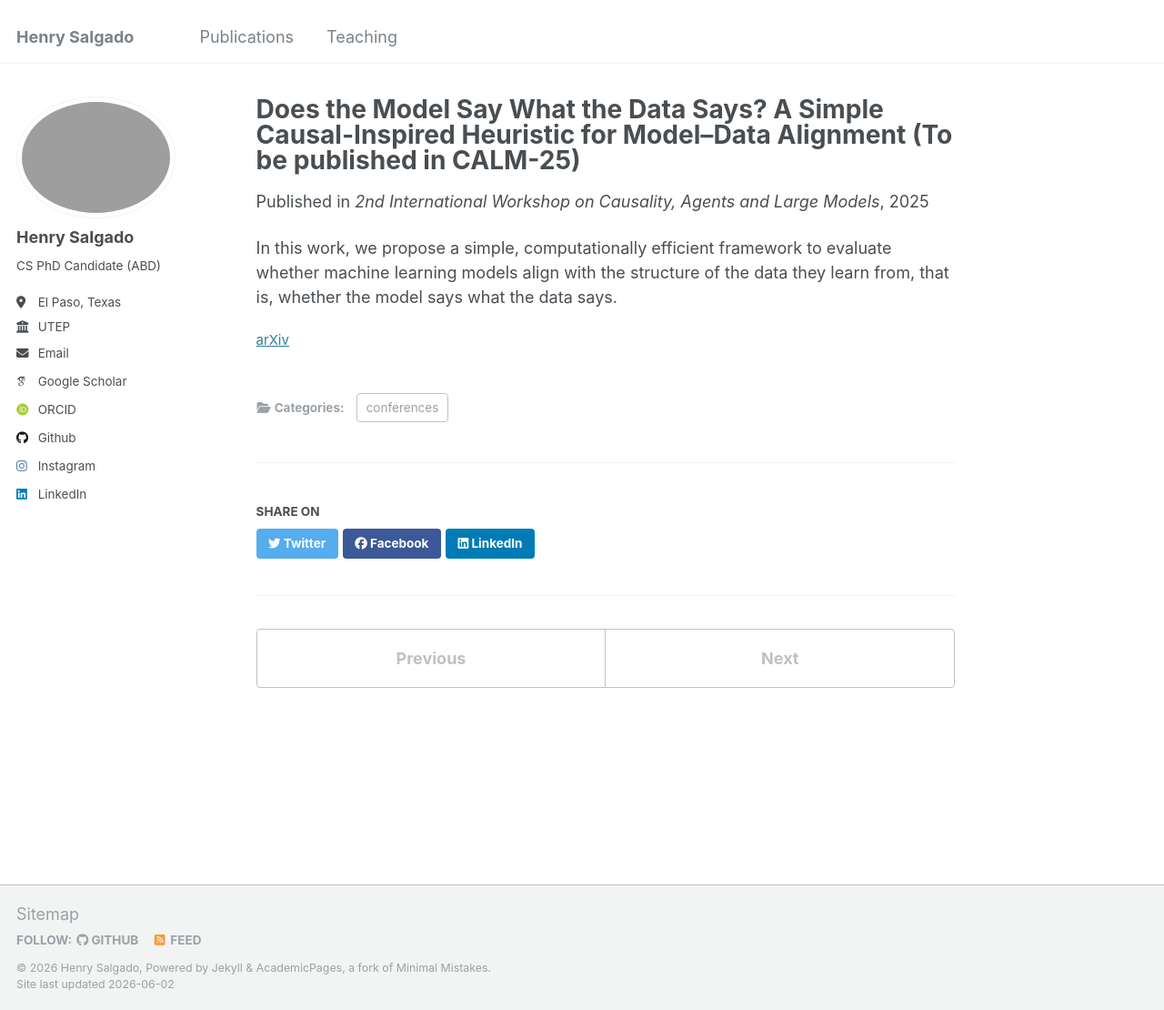
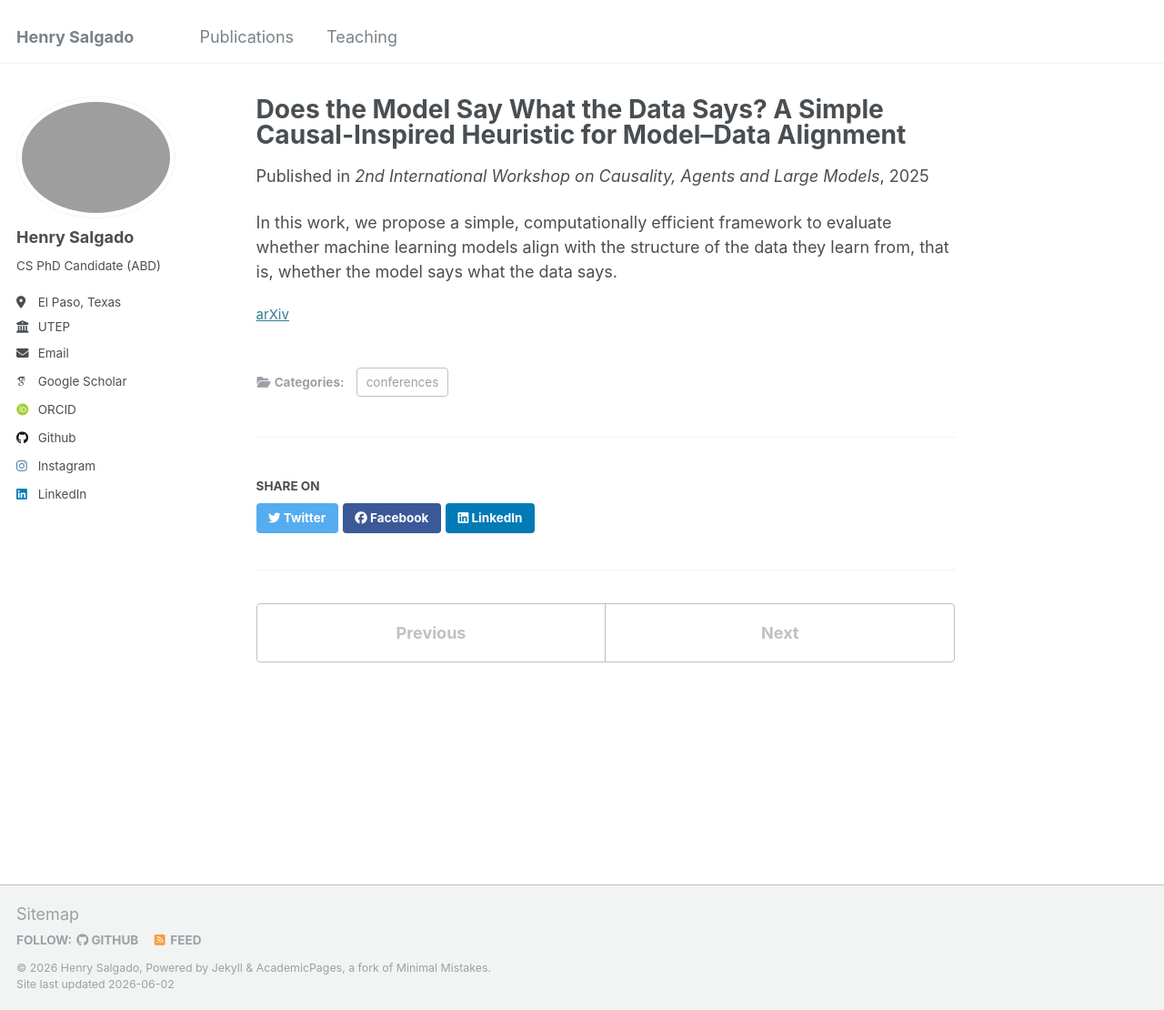
Before and after one commit to eigenhenry/eigenhenry.github.io, a Jekyll site: the page built from _publications/2025-10-25-calm-25-number-7.md, in a window 1280 px wide and 1110 px high. Shown: the whole window at 91% size. Built offline with Jekyll 4.4.1, drawn with Linux system fonts in a browser that asks for light colours; some web fonts are replaced.

Commit message:
Update publication title for CALM-25

```diff
--- a/_publications/2025-10-25-calm-25-number-7.md
+++ b/_publications/2025-10-25-calm-25-number-7.md
@@ -1,5 +1,5 @@
 ---
-title: "Does the Model Say What the Data Says? A Simple Causal-Inspired Heuristic for Model–Data Alignment (To be published in CALM-25)"
+title: "Does the Model Say What the Data Says? A Simple Causal-Inspired Heuristic for Model–Data Alignment"
 collection: publications
 category: conferences
 date: 2025-10-25
```
